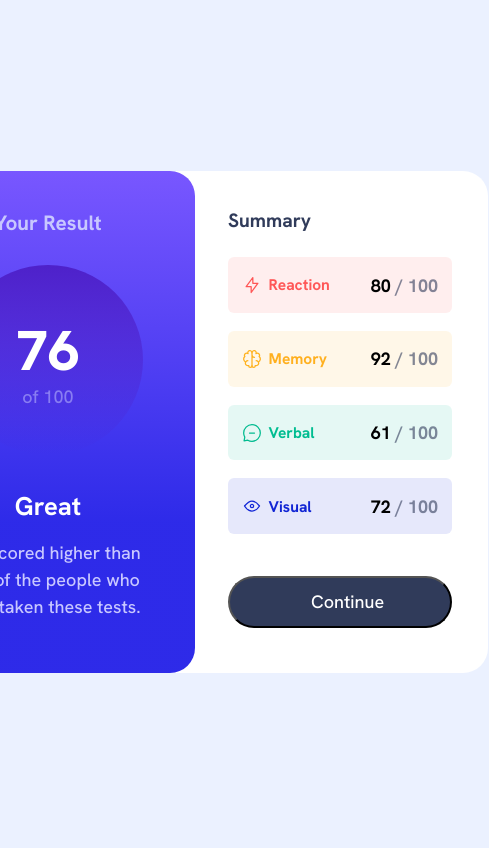
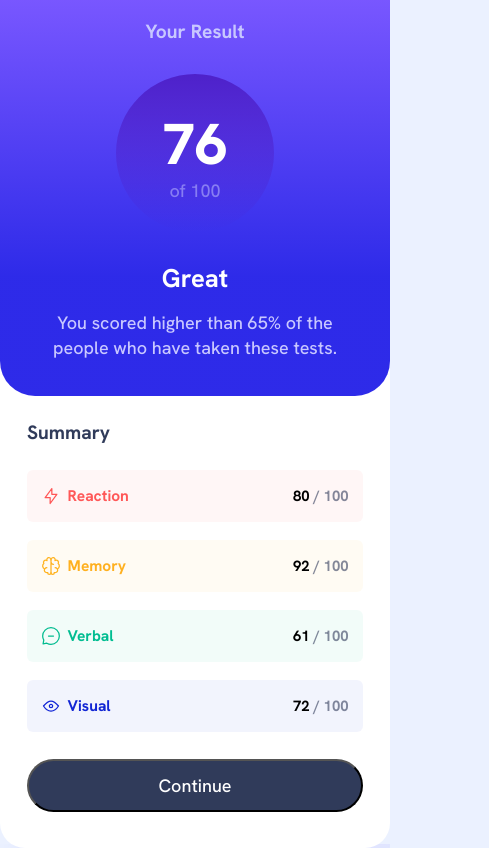
Before and after one commit to Adriano-Dos-Santos/results-summary-component, a plain HTML site: page index.html in a window 390 px wide. Shown: the whole page, 489 px wide, since content can reach past the window. Drawn offline with Linux system fonts and the light colour scheme.

Commit message:
Project completed

```diff
--- a/index.html
+++ b/index.html
@@ -1,15 +1,15 @@
-<!doctype html>
+<!DOCTYPE html>
 
 <html lang="en">
   <head>
-        <meta charset="utf-8">
-        <meta name="viewport" content="width=device-width, initial-scale=1">
+    <meta charset="utf-8" />
+    <meta name="viewport" content="width=device-width, initial-scale=1" />
     <title>Results-Summary-Component</title>
-        <meta name="description" content="A cool frontend-mentor project">
-        <meta name="author" content="Adriano Dos Santos">
-        <link rel="icon" href="assets/images/favicon.ico">
-        <link rel="icon" href="assets/images/favicon.svg" type="image/svg+xml">
-        <link rel="stylesheet" href="styles.css" type="text/css">
+    <meta name="description" content="A cool frontend-mentor project" />
+    <meta name="author" content="Adriano Dos Santos" />
+    <link rel="icon" href="assets/images/favicon.ico" />
+    <link rel="icon" href="assets/images/favicon.svg" type="image/svg+xml" />
+    <link rel="stylesheet" href="styles.css" type="text/css" />
     <script type="text/javascript" src="main.js" defer></script>
   </head>
   <body>
@@ -21,23 +21,41 @@
           <p class="max-score">of 100</p>
         </div>
         <h2>Great</h2>
-                <p class="results-paragraph">You scored higher than 65% of the people who have taken these tests.</p>
+        <p class="results-paragraph">
+          You scored higher than 65% of the people who have taken these tests.
+        </p>
       </section>
       <section class="summary-section">
         <h2 class="summary-title">Summary</h2>
         <section class="score-summary">
-                    <div class="score-sections reaction"><img src="assets/images/icon-reaction.svg" alt="" /> <p>Reaction</p> <div class="section-values"><p>
-                        <span id="score-1"></span> / 100
-                    </p> </div> </div>
-                    <div class="score-sections memory"><img src="assets/images/icon-memory.svg" alt="" /> <p>Memory</p> <div class="section-values"><p>
-                        <span id="score-2"></span> / 100
-                    </p> </div> </div>
-                    <div class="score-sections verbal"><img src="assets/images/icon-verbal.svg" alt="" /> <p>Verbal</p> <div class="section-values"><p>
-                        <span id="score-3"></span> / 100
-                    </p> </div> </div>
-                    <div class="score-sections visual"><img src="assets/images/icon-visual.svg" alt="" /> <p>Visual</p> <div class="section-values"><p>
-                        <span id="score-4"></span> / 100
-                    </p> </div> </div>
+          <div class="score-sections reaction">
+            <img src="assets/images/icon-reaction.svg" alt="" />
+            <p>Reaction</p>
+            <div class="section-values">
+              <p><span id="score-1"></span> / 100</p>
+            </div>
+          </div>
+          <div class="score-sections memory">
+            <img src="assets/images/icon-memory.svg" alt="" />
+            <p>Memory</p>
+            <div class="section-values">
+              <p><span id="score-2"></span> / 100</p>
+            </div>
+          </div>
+          <div class="score-sections verbal">
+            <img src="assets/images/icon-verbal.svg" alt="" />
+            <p>Verbal</p>
+            <div class="section-values">
+              <p><span id="score-3"></span> / 100</p>
+            </div>
+          </div>
+          <div class="score-sections visual">
+            <img src="assets/images/icon-visual.svg" alt="" />
+            <p>Visual</p>
+            <div class="section-values">
+              <p><span id="score-4"></span> / 100</p>
+            </div>
+          </div>
           <button>Continue</button>
         </section>
       </section>
--- a/styles.css
+++ b/styles.css
@@ -1,7 +1,6 @@
 /* FONT-IMPORT */
 
-@import url('https://fonts.googleapis.com/css2?family=Hanken+Grotesk:wght@500;700;800&display=swap');
-
+@import url("https://fonts.googleapis.com/css2?family=Hanken+Grotesk:wght@500;700;800&display=swap");
 
 /* ------------- */
 /* ------------- */
@@ -24,8 +23,8 @@
 }
 
 /* Remove list styles on ul, ol elements with a list role, which suggests default styling will be removed */
-ul[role='list'],
-ol[role='list'] {
+ul[role="list"],
+ol[role="list"] {
   list-style: none;
 }
 
@@ -89,16 +88,16 @@ textarea {
 
 :root {
   --Light-red: hsl(0, 100%, 67%);
-    --Gentle-red: hsla(0, 100%, 67%,0.1);
+  --Gentle-red: hsla(0, 100%, 67%, 0.05);
   --Orangey-yellow: hsl(39, 100%, 56%);
-    --Gentle-orangey-yellow: hsla(39, 100%, 56%,0.1);
+  --Gentle-orangey-yellow: hsla(39, 100%, 56%, 0.05);
   --Green-teal: hsl(166, 100%, 37%);
-    --Gentle-green-teal: hsla(166, 100%, 37%,0.1);
+  --Gentle-green-teal: hsla(166, 100%, 37%, 0.05);
   --Cobalt-blue: hsl(234, 85%, 45%);
-    --Gentle-cobalt-blue: hsla(234, 85%, 45%,0.1);
+  --Gentle-cobalt-blue: hsla(234, 85%, 45%, 0.05);
   /* Gradients */
   --Light-slate-blue: hsl(252, 100%, 67%);
-    --Gentle-slate-blue: hsla(252, 100%, 67%, 0.8);
+  --Gentle-slate-blue: hsla(252, 100%, 67%,0.6);
   --Light-royal-blue: hsl(241, 81%, 54%);
   --Violet-blue: hsla(256, 72%, 46%, 1);
   --Persian-blue: hsla(241, 72%, 46%, 0);
@@ -109,31 +108,34 @@ textarea {
   --Dark-gray-blue: hsl(224, 30%, 27%);
 }
 
-
 /* ------------- */
 /* ------------- */
 /*     Main      */
 /* ------------- */
 /* ------------- */
 
-
 body {
-    Font-size: 18px;
-    font-family: 'Hanken Grotesk', sans-serif;
+  font-size: 18px;
+  font-family: "Hanken Grotesk", sans-serif;
   display: flex;
   justify-content: center;
   align-items: center;
   background-color: var(--Pale-blue);
 }
 
-
 main {
   max-width: 675px;
   display: flex;
+  box-shadow: 20px 20px 20px hsla(241,100%,89%,0.3);
+  border-radius: 25px;
+
 }
 .results-section {
   width: 50%;
-    background-image: linear-gradient( var(--Light-slate-blue) 0%, var(--Light-royal-blue) 70%);
+  background-image: linear-gradient(
+    var(--Light-slate-blue) 0%,
+    var(--Light-royal-blue) 70%
+  );
   text-align: center;
   color: white;
   border-radius: 25px;
@@ -149,7 +151,9 @@ main {
 
 .results-score-section {
   margin: 1.5em auto 1.8em auto;
-    background-image: linear-gradient(var(--Violet-blue), var(--Persian-blue));
+  background-image: linear-gradient(
+      var(--Violet-blue),
+      var(--Persian-blue));
   border-radius: 50%;
   width: 190px;
   height: 190px;
@@ -159,14 +163,13 @@ main {
   align-items: center;
 }
 .score {
-   font-size: 3.5rem;
+  font-size: 3.6rem;
   font-weight: 800;
   margin-bottom: -10px;
   color: var(--White);
-
 }
 .max-score {
-    color: hsla(241,100%,89%,0.5);
+  color: hsla(241, 100%, 89%, 0.5);
 }
 .results-section h2 {
   font-size: 1.6rem;
@@ -175,6 +178,7 @@ main {
 }
 .results-paragraph {
   color: var(--Light-lavender);
+  line-height: 1.4;
 }
 /* ----- summary section ------ */
 .summary-section {
@@ -202,7 +206,7 @@ main {
   padding: 0.8em 0.8em;
   border-radius: 6px;
 }
-.score-sections > p{
+.score-sections > p {
   flex-grow: 1;
   padding-left: 0.4em;
   font-weight: 700;
@@ -221,7 +225,6 @@ main {
 .verbal {
   color: var(--Green-teal);
   background-color: var(--Gentle-green-teal);
-
 }
 
 .visual {
@@ -235,7 +238,7 @@ main {
 }
 .section-values p {
   font-weight: 700;
-    color: hsla(224,30%,27%,0.6);
+  color: hsla(224, 30%, 27%, 0.6);
 }
 
 button {
@@ -247,5 +250,86 @@ button {
 }
 
 button:hover {
-    background-image: linear-gradient(var(--Gentle-slate-blue), var(--Light-royal-blue) 70%);
+  background-image: linear-gradient(
+    var(--Gentle-slate-blue) 0%,
+    var(--Light-royal-blue) 70%
+  );
 }
+
+/* ------------- */
+/* ------------- */
+/*    Mobile     */
+/* ------------- */
+/* ------------- */
+
+@media screen and (max-width: 550px) {
+  main {
+    display: flex;
+    flex-direction: column;
+    flex-basis: 80%;
+    flex-grow: 0;
+    transition: flex-grow;
+    transition-duration: 1s;
+    border-radius: 0;
+  }
+  .results-section,
+  .summary-section {
+    width: 100%;
+    margin: 0;
+  }
+  .results-section {
+    padding: 1em 5em 2em 5em;
+    transition: padding;
+    transition-duration: 1s;
+
+  }
+  .results-score-section {
+    width: 170px;
+    height: 170px;
+    margin: 1.5em auto 1.5em auto;
+  }
+  .results-section h2 {
+    margin-bottom: 0.5em;
+  }
+  /* ---- summary-section ---- */
+  .summary-section {
+    padding: 3.5em 4em 1.5em 4em;
+    margin-top: -40px;
+    border-radius: 0 0 25px 25px;
+    transition: padding;
+    transition-duration: 1s
+  }
+  button {
+    margin-top: 0.5em;
+  }
+  main {
+    flex-grow: 1;
+    height: 100vh;
+  }
+  .results-section,
+  .summary-section {
+    height: 100%;
+  }
+  .results-section {
+    border-radius: 0 0 35px 35px;
+  }
+  .section-values span,
+  .section-values p {
+      font-size: 0.93rem;
+  }
+}
+@media (max-width: 430px) {
+    .results-section h1 {
+        font-size: 1.2rem;
+    }
+    .results-section {
+      padding: 1em 2.5em 2em 2.5em;
+    }
+    .summary-section {
+      padding: 3.5em 1.5em 1.5em 1.5em;
+    }
+    .results-score-section {
+        width: 158px;
+        height: 158px;
+    }
+}
```
Also changed, not shown: main.js (+5 -4 lines), assets/screenshots/desktop-1.png (added), assets/screenshots/mobile-1.png (added), 1 other file. Lines whose indentation alone changed are shown as unchanged.
